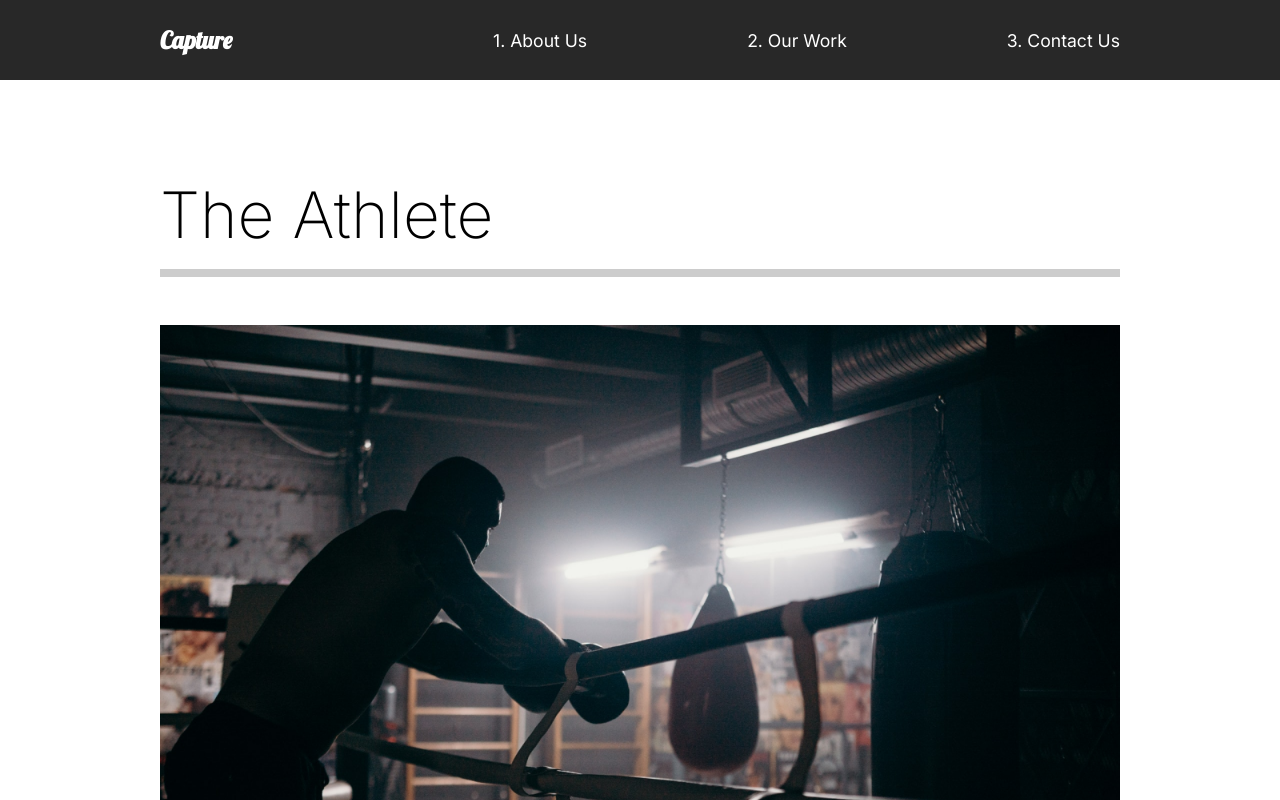
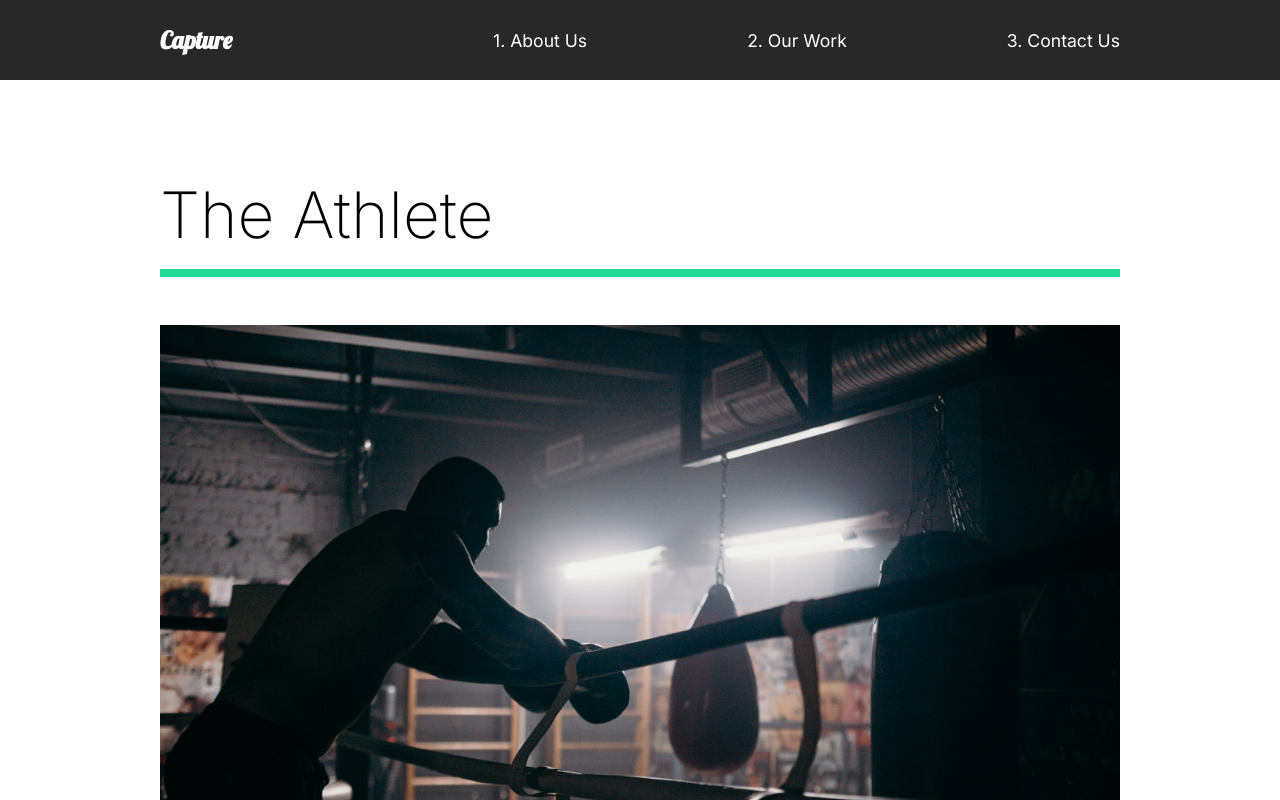
Before and after one commit to quentin-bd/capture-portfolio-deved, a React (Create React App) app: page /work in a window 1280 px wide. Shown: the top 800 px of the page. Built offline with nearby package versions, Linux system fonts and the light colour scheme.

Commit message:
Our Work page anim

```diff
--- a/src/animation.js
+++ b/src/animation.js
@@ -7,14 +7,13 @@
     opacity: 1,
     y: 0,
     transition: {
-      duration: 1,
+      duration: .5,
       when: "beforeChildren",
       staggerChildren: 0.25,
     },
   },
   exit: {
     opacity: 0,
-    y: 300,
     transition: {
       duration: 0.5,
     },
@@ -44,6 +43,28 @@
   show: {
     scale: 1,
     opacity: 1,
-    transition: { ease: "easeOut", duration: .75 },
+    transition: { ease: "easeOut", duration: 0.75 },
   },
 };
+
+export const lineAnim = {
+  hidden: { width: "0%" },
+  show: {
+    width: "100%",
+    transition: { duration: 1 },
+  },
+};
+
+export const slider = {
+  hidden: { x: "-130%", skew: "45deg" },
+  show: {
+    x: "100%",
+    skew: "0deg",
+    transition: { ease: "easeOut", duration: .8 },
+  },
+};
+
+export const sliderContainer = {
+  hidden: {opacity:1},
+  show: {opacity:1, transition:{staggerChildren: 0.2, ease: 'easeOut'}}
+}
--- a/src/pages/OurWork.js
+++ b/src/pages/OurWork.js
@@ -9,19 +9,32 @@
 import { MovieState } from "../movieState";
 // Import animations
 import { motion } from "framer-motion";
-import { pageAnimation } from "../animation";
+import { pageAnimation, fade, photoAnim, lineAnim, slider, sliderContainer } from "../animation";
 
 function OurWork() {
   const [movies, setMovies] = useState(MovieState);
   console.log(movies);
   return (
     <Work variants={pageAnimation} initial="hidden" animate="show" exit="exit">
+      <motion.div variants={sliderContainer}>
+        <Frame1 variants={slider}/>
+      <Frame2 variants={slider}/>
+      <Frame3 variants={slider}/>
+      <Frame4 variants={slider}/>
+      </motion.div>
+
       {movies.map((mov, i) => (
         <Movie key={i} movies={movies}>
-          <h2>{mov.title}</h2>
-          <div className="line"></div>
+          <motion.h2 variants={fade}>{mov.title}</motion.h2>
+          <motion.div variants={lineAnim} className="line"></motion.div>
           <Link to={mov.url}>
-            <img src={mov.mainImg} alt={mov.title} />
+            <Hide>
+              <motion.img
+                variants={photoAnim}
+                src={mov.mainImg}
+                alt={mov.title}
+              />
+            </Hide>
           </Link>
         </Movie>
       ))}
@@ -42,7 +55,7 @@
   padding-bottom: 10rem;
   .line {
     height: 0.5rem;
-    background-color: #ccc;
+    background-color: #23d997;
     margin-bottom: 3rem;
   }
   img {
@@ -52,4 +65,29 @@
   }
 `;
 
+const Hide = styled.div`
+  overflow: hidden;
+`;
+
+//Frame anim
+const Frame1 = styled(motion.div)`
+  position: fixed;
+  left: 0;
+  top: 10%;
+  width: 100%;
+  height: 100vh;
+  background: #fffebf;
+  z-index: 2;
+`
+const Frame2 = styled(Frame1)`
+  background: #ff8efb;
+`
+const Frame3 = styled(Frame1)`
+  background: #8ed2ff;
+`
+const Frame4 = styled(Frame1)`
+  background: #8effa0;
+`
+
+
 export default OurWork;
```
